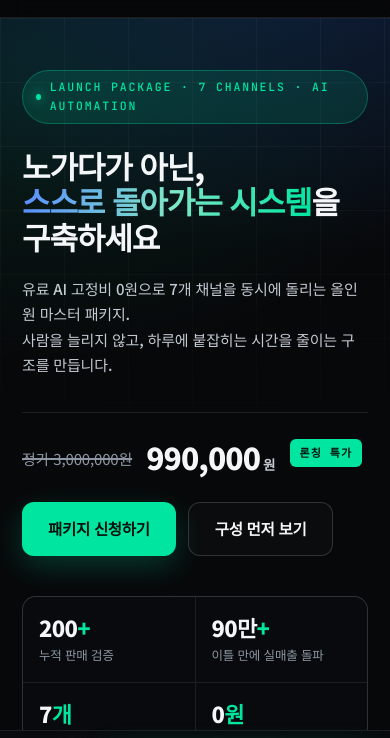
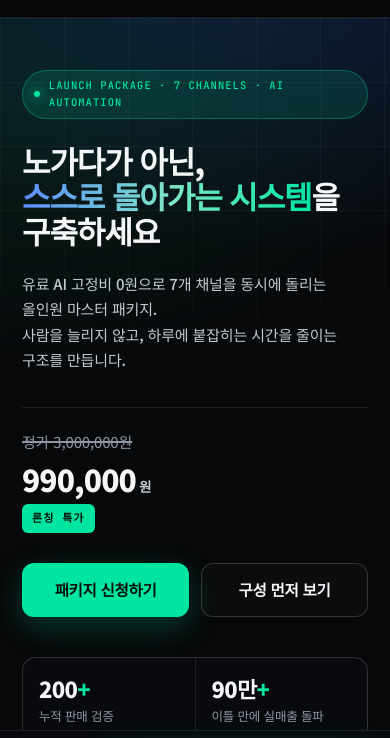
Before and after one commit to khcho0402-sys/system-lab, a plain HTML site: page index.html in a window 390 px wide. Shown: the part 47-785 px from the top of the page. Drawn offline with Linux system fonts and the light colour scheme; a web font is replaced by a local one.

Commit message:
Korean keep-all wrapping, mobile hero price layout

```diff
--- a/index.html
+++ b/index.html
@@ -47,6 +47,7 @@ body{
   margin:0;background:var(--bg);color:var(--fg);font-family:var(--font);
   font-size:16px;line-height:1.65;letter-spacing:-.01em;
   -webkit-font-smoothing:antialiased;overflow-x:hidden;
+  word-break:keep-all;overflow-wrap:break-word;
 }
 img{max-width:100%;display:block}
 a{color:inherit;text-decoration:none}
@@ -156,6 +157,12 @@ h1 .hl{
 .stat-note{margin:12px 0 0;font-size:11.5px;color:#66707C;line-height:1.6}
 br.pc{display:inline}
 @media(max-width:640px){br.pc{display:none}}
+@media(max-width:560px){
+  .hero-price{flex-direction:column;align-items:flex-start;gap:10px;padding-top:22px}
+  .price-tag{margin-bottom:0;align-self:flex-start}
+  .eyebrow{font-size:10.5px;letter-spacing:.1em;padding:6px 11px}
+  .hero-actions .btn{flex:1 1 44%;padding:0 14px}
+}
 
 /* ---------- SECTION SHELL ---------- */
 section{position:relative}
```
